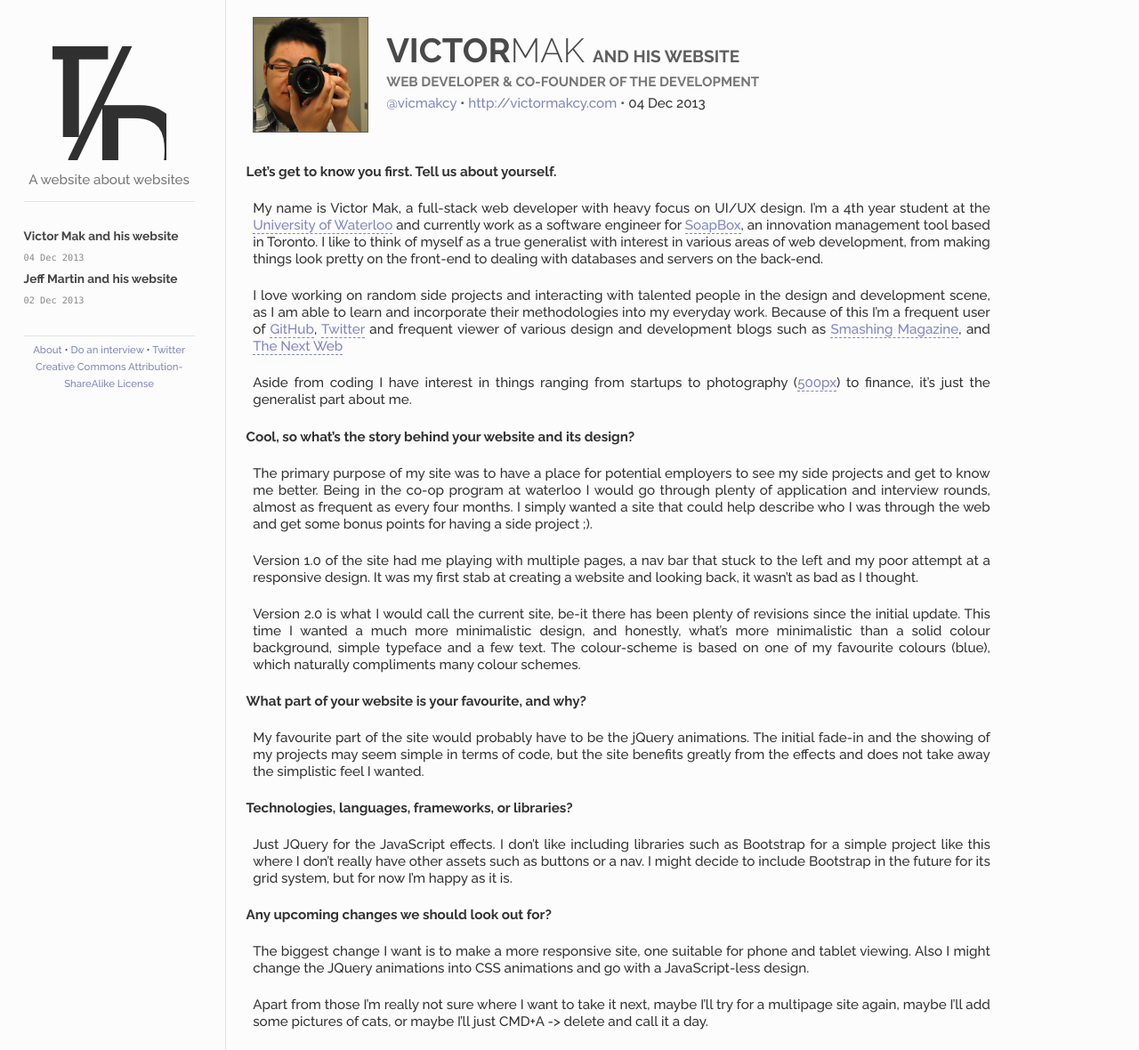
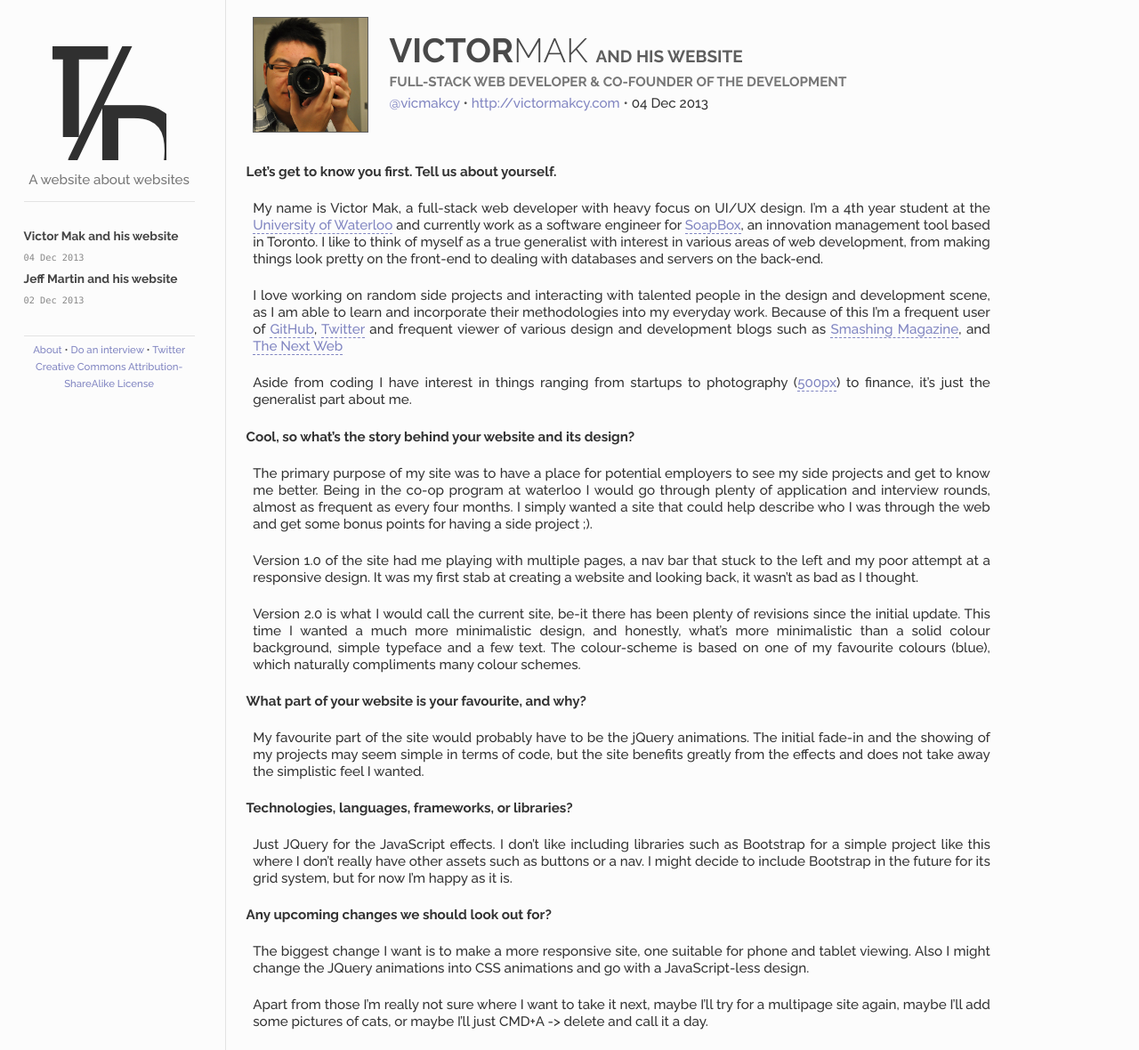
Before and after one commit to the-development/thedevelopment, a Jekyll site: the page built from _posts/2013-12-04-victor-mak.md, in a window 1280 px wide. Shown: the whole page at 89% size. Built offline with Jekyll 4.4.1, drawn with Linux system fonts in a browser that asks for light colours; Markdown is read by kramdown in place of the engine named in the settings.

Commit message:
Change positions

```diff
--- a/_posts/2013-12-04-victor-mak.md
+++ b/_posts/2013-12-04-victor-mak.md
@@ -3,7 +3,7 @@ layout: post
 firstname: Victor
 lastname: Mak
 titlesuffix:  and his website
-position: Web developer & Co-founder of The Development
+position: Full-stack web developer & Co-founder of The Development
 img: victormak
 twitter: vicmakcy
 website: http://victormakcy.com
```
Also changed, not shown: _posts/2013-12-02-jeff-martin.md (+1 -1 lines).
